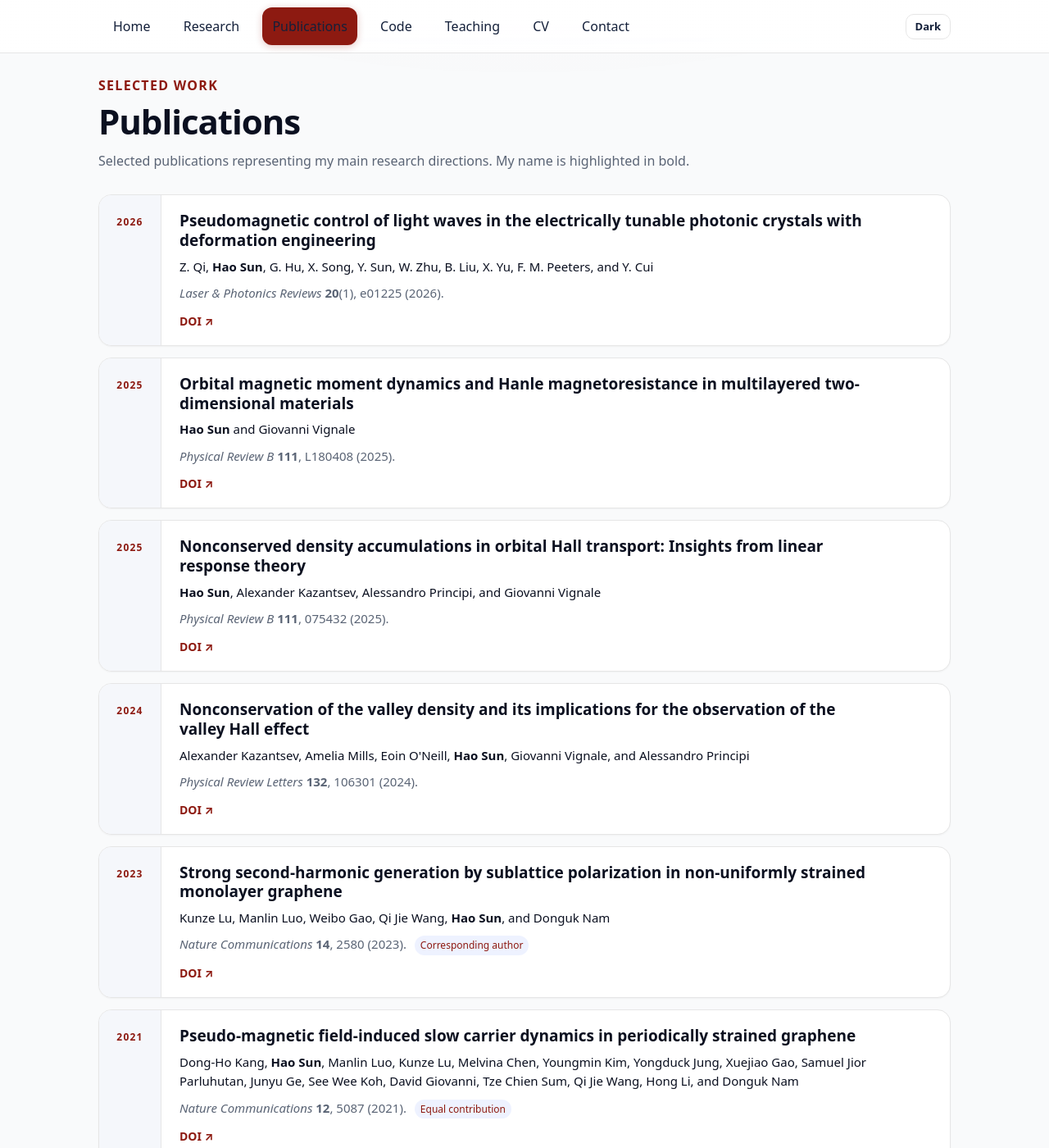
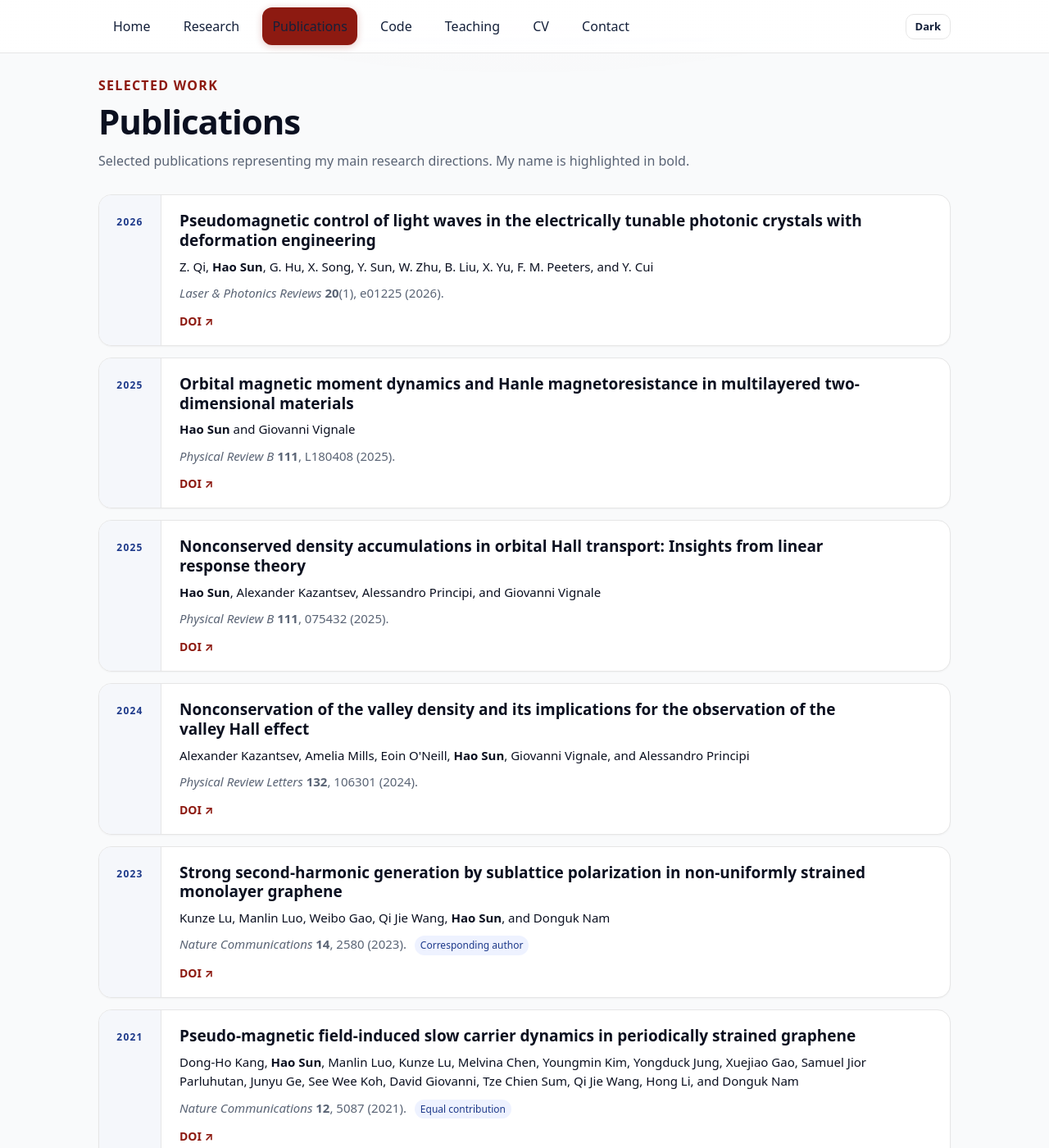
Before and after one commit to sunohao/sunohao.github.io, a Jekyll site: the page built from publications/index.md, in a window 1280 px wide and 1400 px high. Shown: the whole window at 82% size. Built offline with Jekyll 4.4.1, drawn with Linux system fonts in a browser that asks for light colours.

Commit message:
Restore blue publication metadata colors

```diff
--- a/_layouts/default.html
+++ b/_layouts/default.html
@@ -145,14 +145,14 @@ time{color:#6b7280;white-space:nowrap}
 .pub-list{display:grid;gap:14px;margin-top:8px}
 .pub-item{display:grid;grid-template-columns:76px 1fr;overflow:hidden}
 .pub-side{display:flex;align-items:flex-start;justify-content:center;padding:23px 12px;background:#f5f7fb;border-right:1px solid var(--b)}
-.pub-side span{font-size:12px;font-weight:800;letter-spacing:.1em;color:var(--acc)}
+.pub-side span{font-size:12px;font-weight:800;letter-spacing:.1em;color:#1e3a8a}
 .pub-main{padding:20px 22px 18px}
 .pub-main h3{font-size:19px;max-width:860px}
 .pub-authors{font-size:15px;line-height:1.55}
 .pub-meta{color:var(--muted);font-size:15px}
 .pub-links{font-size:14px;margin-top:10px}
 .pub-links a{text-decoration:none;font-weight:650}
-.pub-note{display:inline-block;margin-left:6px;padding:2px 7px;border-radius:999px;background:#eef2ff;color:var(--acc);font-style:normal;font-size:12px}
+.pub-note{display:inline-block;margin-left:6px;padding:2px 7px;border-radius:999px;background:#eef2ff;color:#1e3a8a;font-style:normal;font-size:12px}
 
 table{width:100%;border-collapse:collapse}
 th,td{text-align:left;padding:10px 12px}
@@ -215,7 +215,8 @@ html[data-theme="dark"] .research-emerging{background:#0f1629}
 html[data-theme="dark"] .btn{background:#0f1629;color:#e6edf3}
 html[data-theme="dark"] .btn.acc{background:var(--acc);color:#fff}
 html[data-theme="dark"] .pub-side{background:#0f1b31}
-html[data-theme="dark"] .pub-note{background:#142348}
+html[data-theme="dark"] .pub-side span{color:#93c5fd}
+html[data-theme="dark"] .pub-note{background:#142348;color:#93c5fd}
 html[data-theme="dark"] thead{background:#0f1b31}
 html[data-theme="dark"] pre{background:#0f1629;color:#e6edf3}
 html[data-theme="dark"] code{background:#0f1b31}
```
